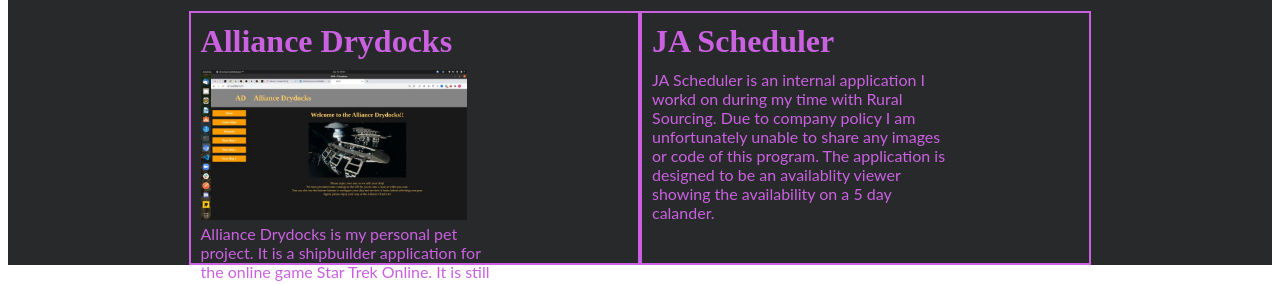
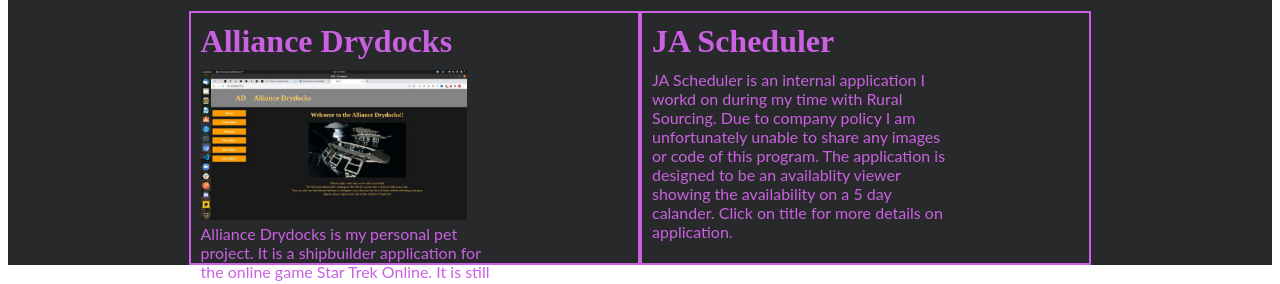
Before and after one commit to AlexJDuncan/AlexJDuncan.github.io, a React app: page /Projects in a window 1280 px wide. Shown: the part 130-414 px from the top of the page. Built offline with nearby package versions, Linux system fonts and the light colour scheme; the HTML template or start-up script is replaced by a standard one.

Commit message:
Updated description of second project

```diff
--- a/client/src/Projects.jsx
+++ b/client/src/Projects.jsx
@@ -50,7 +50,7 @@
       </CardLeft>
       <CardRight>
         <Title>JA Scheduler</Title>
-        <Descrip>JA Scheduler is an internal application I workd on during my time with Rural Sourcing. Due to company policy I am unfortunately unable to share any images or code of this program. The application is designed to be an availablity viewer showing the availability on a 5 day calander.</Descrip>
+        <Descrip>JA Scheduler is an internal application I workd on during my time with Rural Sourcing. Due to company policy I am unfortunately unable to share any images or code of this program. The application is designed to be an availablity viewer showing the availability on a 5 day calander. Click on title for more details on application.</Descrip>
       </CardRight>
     </Grid>
   )
```
Also changed, not shown: 1 other file (tests, documents, lock files or other folders).
